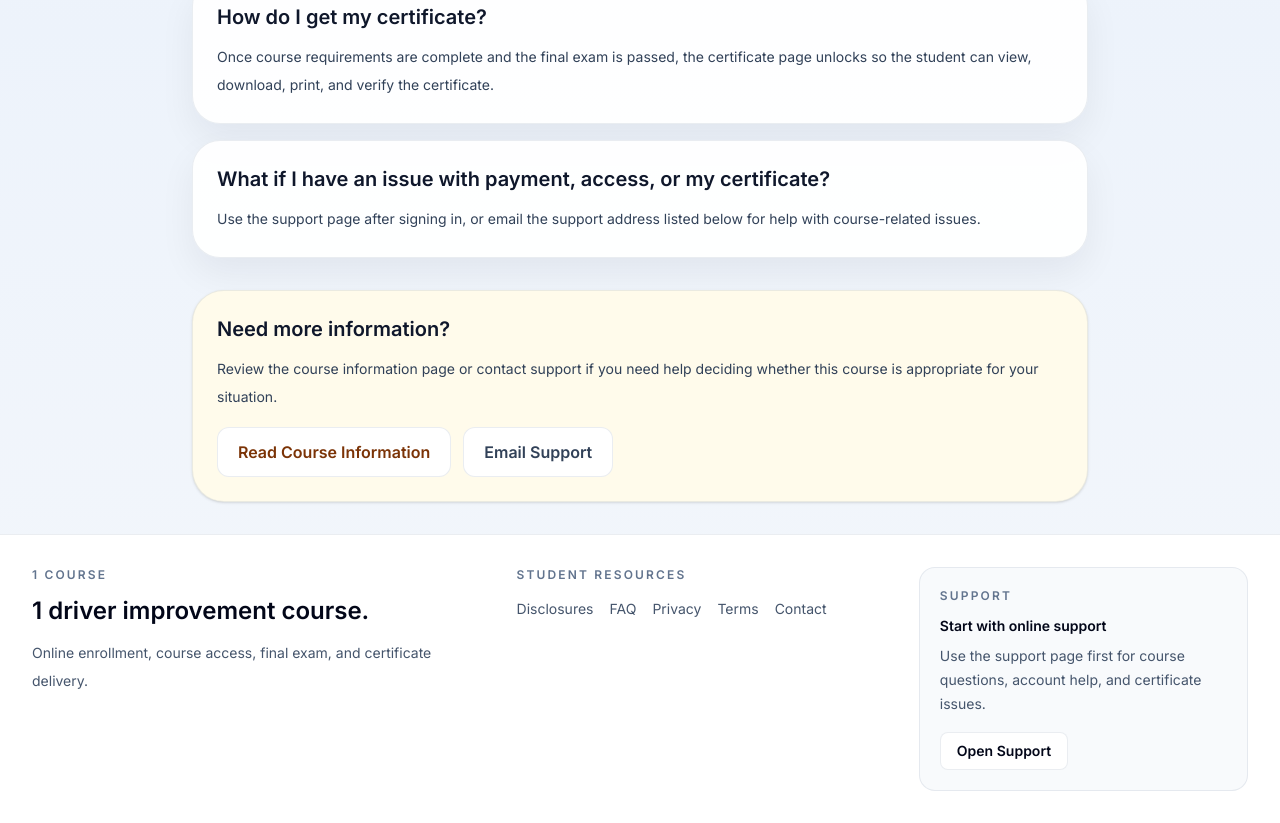
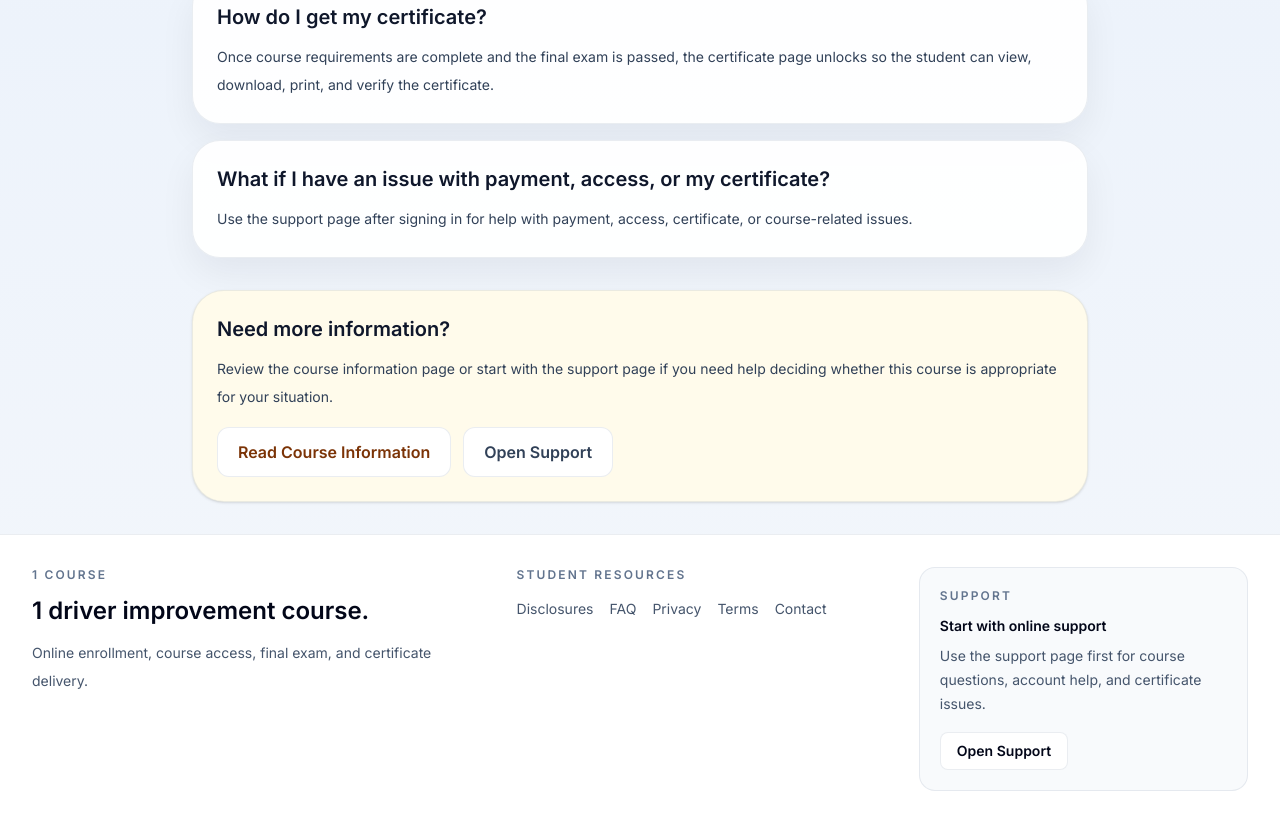
Before and after one commit to ankurfadia-ctrl/driver-course-platform, a Next.js app: page /1/faq in a window 1280 px wide. Shown: the part 831-1654 px from the top of the page. Built offline with nearby package versions, Linux system fonts and the light colour scheme; no server answers.

Commit message:
Route FAQ support to app flow

```diff
--- a/app/[state]/faq/page.tsx
+++ b/app/[state]/faq/page.tsx
@@ -1,5 +1,9 @@
 import Link from "next/link"
-import { getCourseConfig, getDisclosuresRoute } from "@/lib/course-config"
+import {
+  getCourseConfig,
+  getDisclosuresRoute,
+  getSupportRoute,
+} from "@/lib/course-config"
 
 export default async function StateFaqPage({
   params,
@@ -33,7 +37,7 @@ export default async function StateFaqPage({
     {
       question: "What if I have an issue with payment, access, or my certificate?",
       answer:
-        "Use the support page after signing in, or email the support address listed below for help with course-related issues.",
+        "Use the support page after signing in for help with payment, access, certificate, or course-related issues.",
     },
   ]
 
@@ -71,8 +75,9 @@ export default async function StateFaqPage({
           Need more information?
         </h2>
         <p className="mt-3 text-sm leading-7 text-slate-700">
-          Review the course information page or contact support if you need help
-          deciding whether this course is appropriate for your situation.
+          Review the course information page or start with the support page if
+          you need help deciding whether this course is appropriate for your
+          situation.
         </p>
         <div className="mt-4 flex flex-wrap gap-3">
           <Link
@@ -81,12 +86,12 @@ export default async function StateFaqPage({
           >
             Read Course Information
           </Link>
-          <a
-            href={`mailto:${config.supportEmail}`}
+          <Link
+            href={getSupportRoute(state)}
             className="rounded-xl border border-slate-300 bg-white px-5 py-3 font-semibold text-slate-700 transition hover:bg-slate-50"
           >
-            Email Support
-          </a>
+            Open Support
+          </Link>
         </div>
       </section>
     </div>
```
